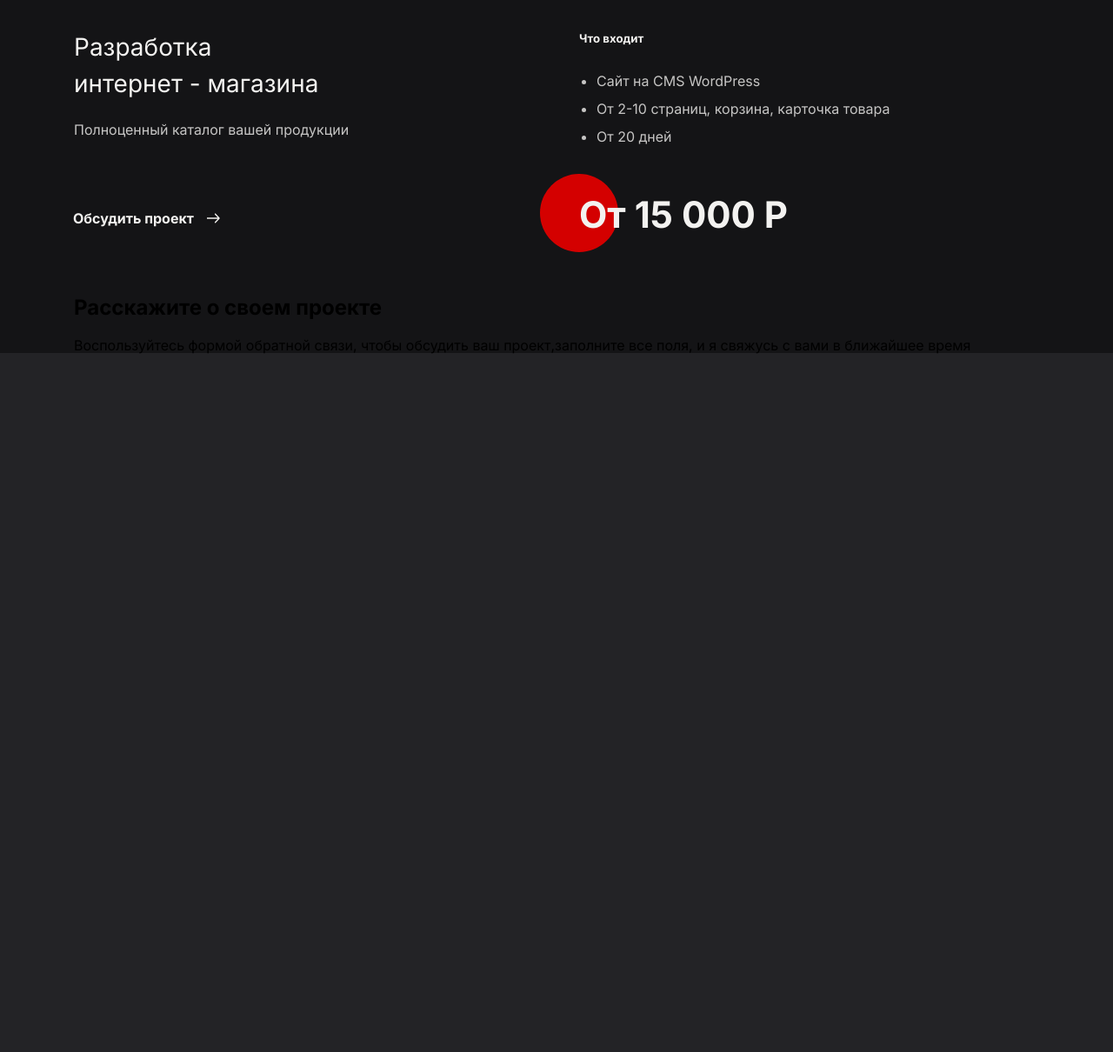
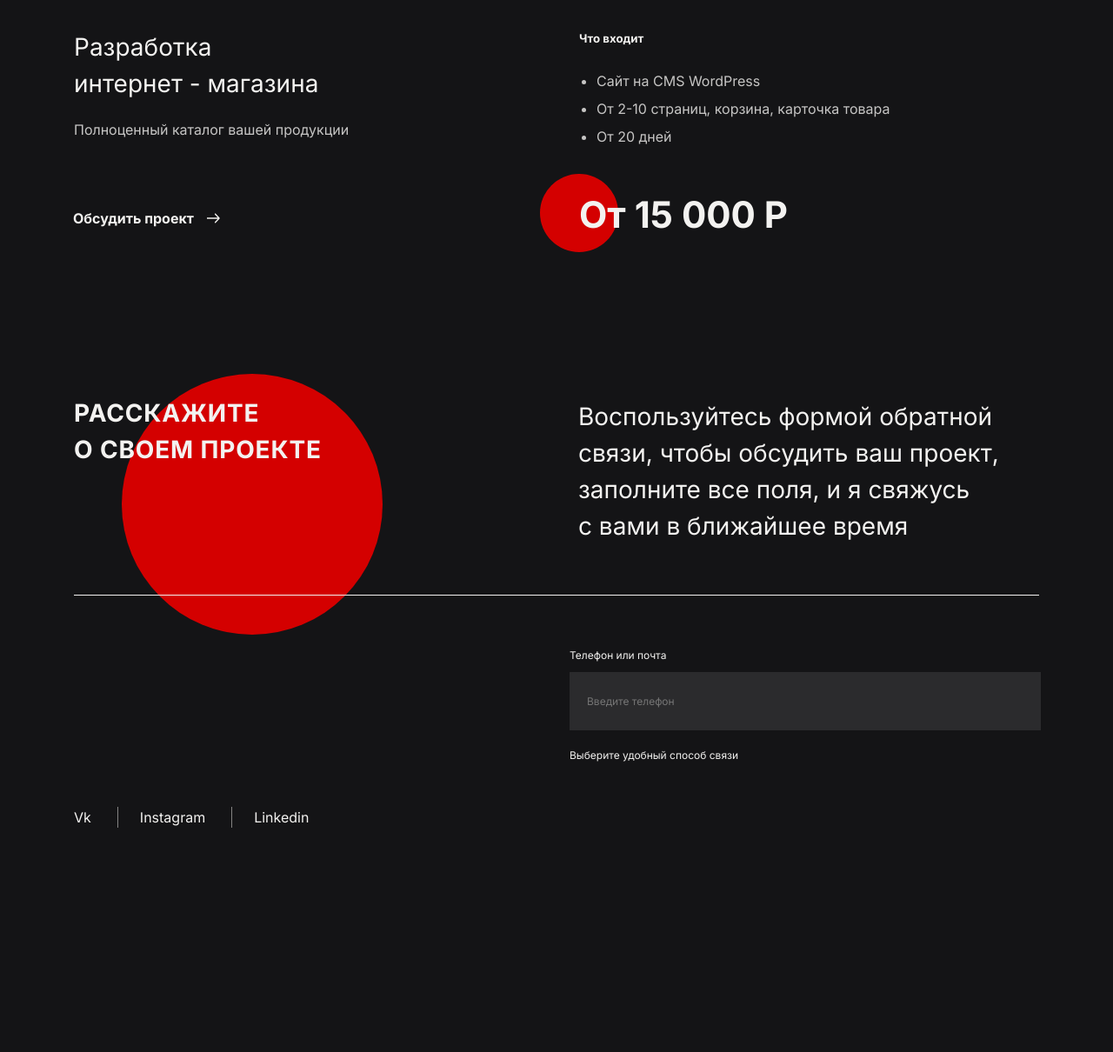
Before and after one commit to mishann82/Module02-Portfolio, a website built with webpack: page src/index.html in a window 1280 px wide. Shown: the part 5873-7083 px from the top of the page at 87% size. Before the commit the page ends 6295 px from the top, so only its background shows below. Built offline with nearby package versions, Linux system fonts and the light colour scheme.

Commit message:
my files

```diff
--- a/src/index.html
+++ b/src/index.html
@@ -363,20 +363,42 @@
 		<div class="bg">
 			<div class="container">
 				<div class="feedback__top">
+					<div class="feedback__triangle"></div>
 					<h2 class="feedback__top_title">
-						Расскажите о своем проекте
+						Расскажите<br>о своем проекте
 					</h2>
 					<p class="feedback__top-description">
-						Воспользуйтесь формой обратной связи, чтобы обсудить ваш проект,заполните все поля, и я свяжусь с вами
-						в
-						ближайшее время
+						Воспользуйтесь формой обратной связи, чтобы обсудить ваш проект, заполните все поля, и я свяжусь<br>с
+						вами в ближайшее время
 					</p>
 				</div>
+				<div class="feedback__connection">
+					<div class="feedback__connection_social">
+						<a href="#" class="feedback__connection_social social-VK">Vk</a>
+						<a href="#" class="feedback__connection_social social-Instagram">Instagram</a>
+						<a href="#" class=" feedback__connection_social social-Linkedin">Linkedin</a>
+					</div>
+					<div class="form">
+						<form action="#">
+							<label class="form_phone">Телефон или почта</label>
+							<input class="form_input" type="text" placeholder="Введите телефон">
+							<label class="form_phone">Выберите удобный способ связи</label>
+						</form>
+					</div>
+				</div>
 			</div>
-
 		</div>
 	</section>
 	<!--
+		<form>
+			<label class="card__label">Ваше имя</label>
+			<input class="card__input" type="text" placeholder="Ваше имя">
+			<label class="card__label">Ваш телефон</label>
+			<input class="card__input" type="tel" placeholder="Ваш телефон">
+			<button type="submit" class="link card__link">заказать звонок</button>
+			<p class="card__check">Нажимая на кнопку вы подтверждаете свое согласие на обработку <a href=""
+			class="card__docs">персональных&nbsp;данных</a>.</p>
+						</form>
 		<div class="container">
 			<div class="main__flex">
 				<div class="main__text">
--- a/src/styles/main.scss
+++ b/src/styles/main.scss
@@ -781,13 +781,104 @@ body {
 		}
 	}
 	&-price {
-		color: #F3F2F0;
+		color:$grey;
 		font-size: 42px;
 		font-weight: 700;
 		line-height: 150%
 	}
 }
 
+.feedback {
+	margin-top: 11rem;
+	position: relative;
+	&::before {
+		content: '';
+		background-color: $red;
+		width: 300px;
+		height: 300px;
+		border-radius: 100%;
+		position: absolute;
+		left: 14rem;
+		z-index: 1;
+	}
+	&__top {
+		display: flex;
+		column-gap: 29rem;
+		border-bottom: 1px solid $grey;
+		position: relative;
+		z-index: 1;
+		padding-bottom: 3rem;
+		&_title {
+			min-width: 29rem;
+			color: $grey;
+			font-size: 28px;
+			font-weight: 700;
+			line-height: 150%;
+			letter-spacing: 0.84px;
+			text-transform: uppercase;
+			}
+		&-description {
+			color: $grey;
+			font-size: 28px;
+			font-weight: 400;
+			line-height: 150%;
+		}
+	}
+	&__triangle {
+		background-image: url(../images/triangle.svg);
+		background-repeat: no-repeat;
+		position: absolute;
+		width: 76px;
+		height: 95px;
+		left: -17.7rem;
+		top: 5rem;
+		z-index: 3;
+	}
+	&__connection {
+		display: flex;
+		column-gap: 30rem;
+		margin-top: 4rem;
+		&_social {
+			display: flex;
+			width: 27rem;
+			color: $grey;
+			margin-top: 10.3rem;
+			align-items: center;
+			justify-content: space-between;
+			text-decoration: none;
+			gap: 5.6rem;
+			position: relative;
+			padding-bottom: 13rem;
+		}
+	}
+}
+.form {
+	&_phone {
+		display: block;
+		color:$grey;
+		font-size: 12px;
+		font-weight: 400;
+		line-height: 150%;
+		margin-bottom: 1rem;
+		margin-top: 2rem;
+	}
+	&_input {
+		background-color: rgba(243, 242, 240, 0.1);
+		border: none;
+		border-radius: 0;
+		width: 52rem;
+		height: 6.5rem;
+		color: rgba(243, 242, 240, 0.2);
+		font-size: 12px;
+		font-weight: 400;
+		line-height: 150%;
+		padding-left: 20px;
+		&:focus {
+			color: rgba(243, 242, 240, 1);
+			outline: none;
+		}
+	}
+}
 	/*
 	&__tel {
 		color: $green;
```
Also changed, not shown: dist/index.html, 1 other file.
